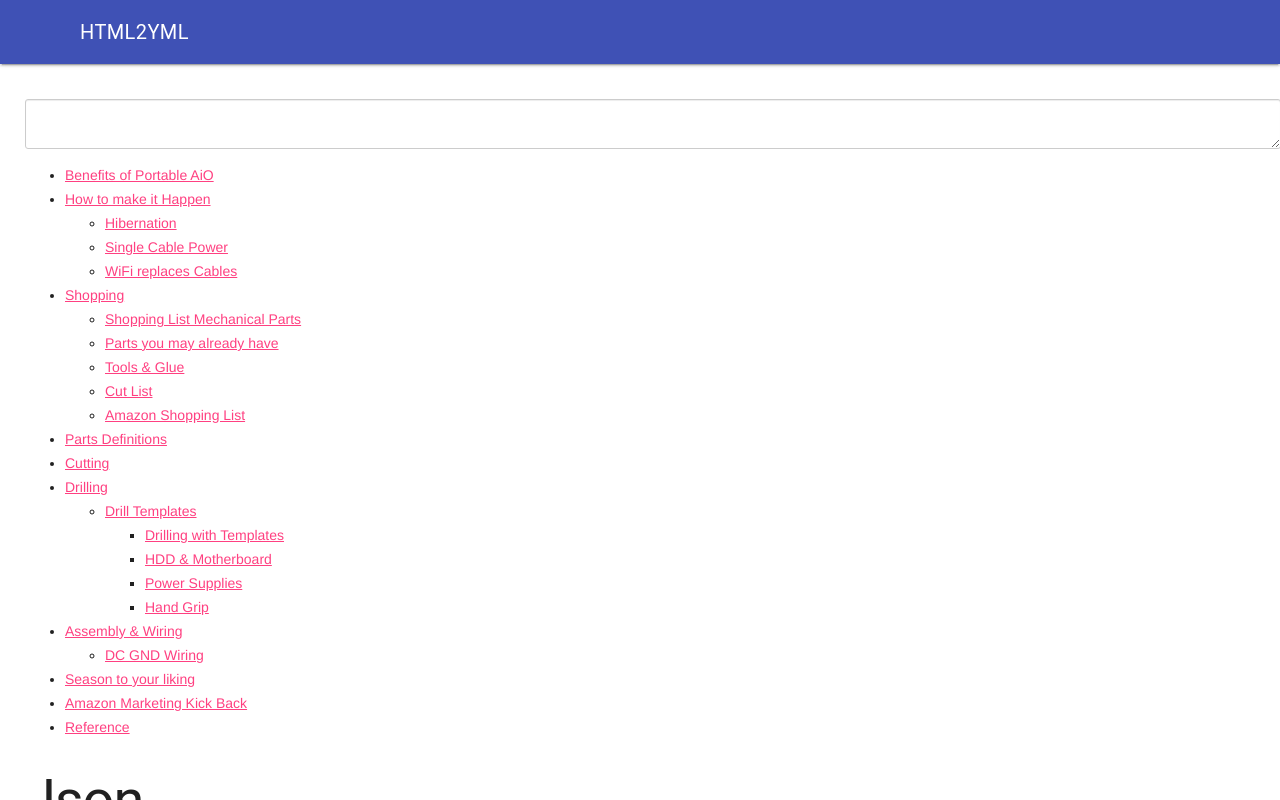
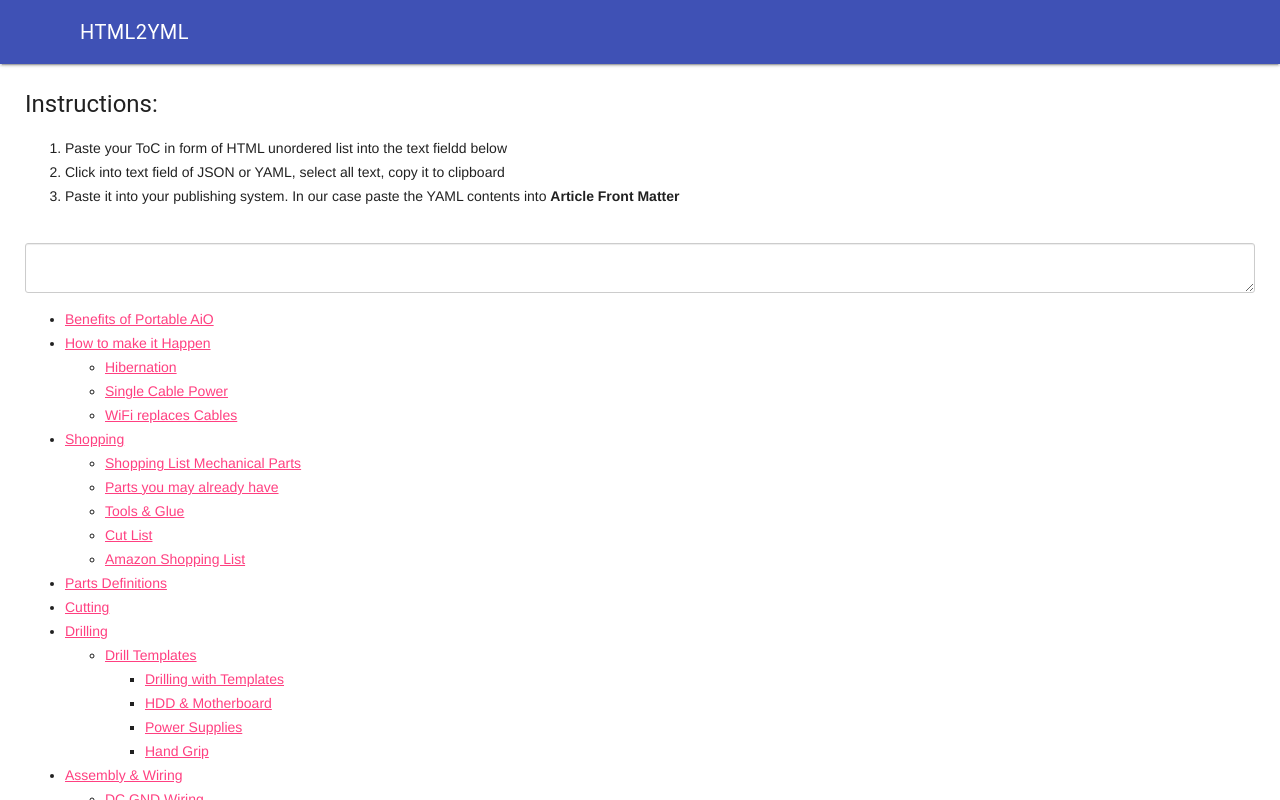
Before and after one commit to V-Squared/v2-ToC-Converter, a website: page index.html in a window 1280 px wide. Drawn offline with nearby package versions, Linux system fonts and the light colour scheme; some icons are missing.

Commit message:
added instruction

```diff
--- a/css/style.css
+++ b/css/style.css
@@ -13,12 +13,15 @@ pre {
   overflow-x: auto;
 }
 textarea {
+  -webkit-box-sizing: border-box;
+  -moz-box-sizing: border-box;
+  box-sizing: border-box;
   margin-top: 35px;
   font-family: "Ubuntu Mono",Menlo,Monaco,Consolas,"Courier New",monospace;
   border-width: 0;
   resize: vertical;
   width: 100%;
-  height: 36px;
+  height: 50px;
   padding: 6px 12px;
   background-color: #fff;
   border: 1px solid #ccc;
--- a/index.html
+++ b/index.html
@@ -31,7 +31,16 @@
 
     <div class="container">
 
+      <h4>Instructions:</h4>
+      <ol>
+        <li>Paste your ToC in form of HTML unordered list into the text fieldd below</li>
+        <li>Click into text field of JSON or YAML, select all text, copy it to clipboard</li>
+        <li>Paste it into your publishing system. In our case paste the YAML contents into <b>Article Front Matter</b></li>
+      </ol>
+
+      <div>
       <textarea val=""></textarea>
+        </div>
 
       <div class="list">
         <ul>
```
